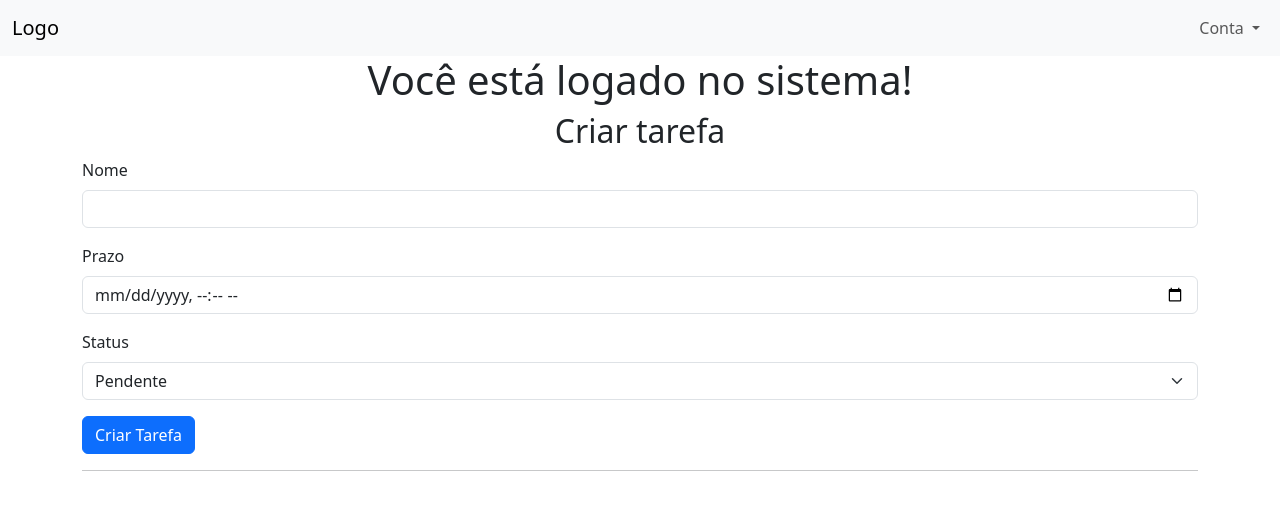
After one commit to WaldembergDev/django-todo, a Django app: page /task/create_task/ in a window 1280 px wide. The commit adds this page. Shown: the top 510 px of the page. Run offline with Django 5.2, Linux system fonts and the light colour scheme; a user stored in the database is signed in.

Commit message:
Criado a funcionalidade de criar tarefa

```diff
--- /dev/null
+++ b/task/templates/create_task.html
@@ -0,0 +1,28 @@
+{% extends 'base.html' %}
+{% block title %}Criar Tarefa{% endblock %}
+{% block content %}
+    {% include 'partials/navbar.html' %}
+    <div class='container'>
+        <h1 class="text-center">Você está logado no sistema!</h1>
+        <form method="POST" action="{% url 'create_task' %}">
+            {% csrf_token %}
+            <h2 class="text-center">Criar tarefa</h2>
+            <div class="mb-3">
+              <label for="InputName" class="form-label">Nome</label>
+              <input name="name" type="text" class="form-control" id="InputName">
+            </div>
+            <div class="mb-3">
+              <label for="InputExpirationDate" class="form-label">Prazo</label>
+              <input name="expiration_date" type="datetime-local" class="form-control" id="InputExpirationDate">
+            </div>
+            <label class="form-label">Status</label>
+            <select name="status" class="form-select mb-3" aria-label="Default select example">
+                {% for i in status %}
+                    <option value="{{i}}" {% if i == "Pendente" %} selected {% endif %}>{{i}}</option>
+                {% endfor %}
+              </select>
+            <button type="submit" class="btn btn-primary">Criar Tarefa</button>
+          </form>
+          <hr>
+    </div>
+{% endblock %}
--- a/task/templates/home.html
+++ b/task/templates/home.html
@@ -2,5 +2,7 @@
 {% block title %}Home{% endblock %}
 {% block content %}
     {% include 'partials/navbar.html' %}
-    <h1>Você está logado no sistema!</h1>
+    <div class='container'>
+        <h1 class="text-center">Você está logado no sistema!</h1>
+    </div>
 {% endblock %}
--- a/task/urls.py
+++ b/task/urls.py
@@ -2,5 +2,6 @@ from django.urls import path
 from . import views
 
 urlpatterns = [
-    path('home/', views.home, name='home')
+    path('home/', views.home, name='home'),
+    path('create_task/', views.create_task, name='create_task')
 ]
--- a/task/views.py
+++ b/task/views.py
@@ -1,7 +1,37 @@
-from django.shortcuts import render
+from django.shortcuts import render, redirect
 from django.contrib.auth.decorators import login_required
+from .models import StatusEnum, Task
+from django.contrib import messages
+from django.contrib.messages import constants
+from account.models import User
 
 # Create your views here.
 @login_required(login_url='/account/login')
 def home(request):
-    return render(request, 'home.html')
+    status = [status.value for status in StatusEnum]
+    return render(request, 'home.html', {'status': status})
+
+@login_required(login_url='/account/login')
+def create_task(request):
+    if request.method == 'GET':
+        status = [status.value for status in StatusEnum]
+        return render(request, 'create_task.html', {'status': status})
+    else:
+        name = request.POST.get('name')
+        expiration_date = request.POST.get('expiration_date')
+        status = request.POST.get('status')
+        if not name:
+            messages.add_message(request, constants.WARNING, 'O nome não pode ficar em branco')
+            return redirect('/task/create_task/')
+        if not expiration_date:
+            messages.add_message(request, constants.WARNING, 'A data não pode ficar em branco')
+            return redirect('task/create_task/')
+        user = request.user
+        task = Task(
+            name = name,
+            expiration_date = expiration_date,
+            status = status,
+            user = user
+        )
+        task.save()
+        return redirect('/task/create_task/')
```
Also changed, not shown: db.sqlite3, task/migrations/0001_initial.py (added).
